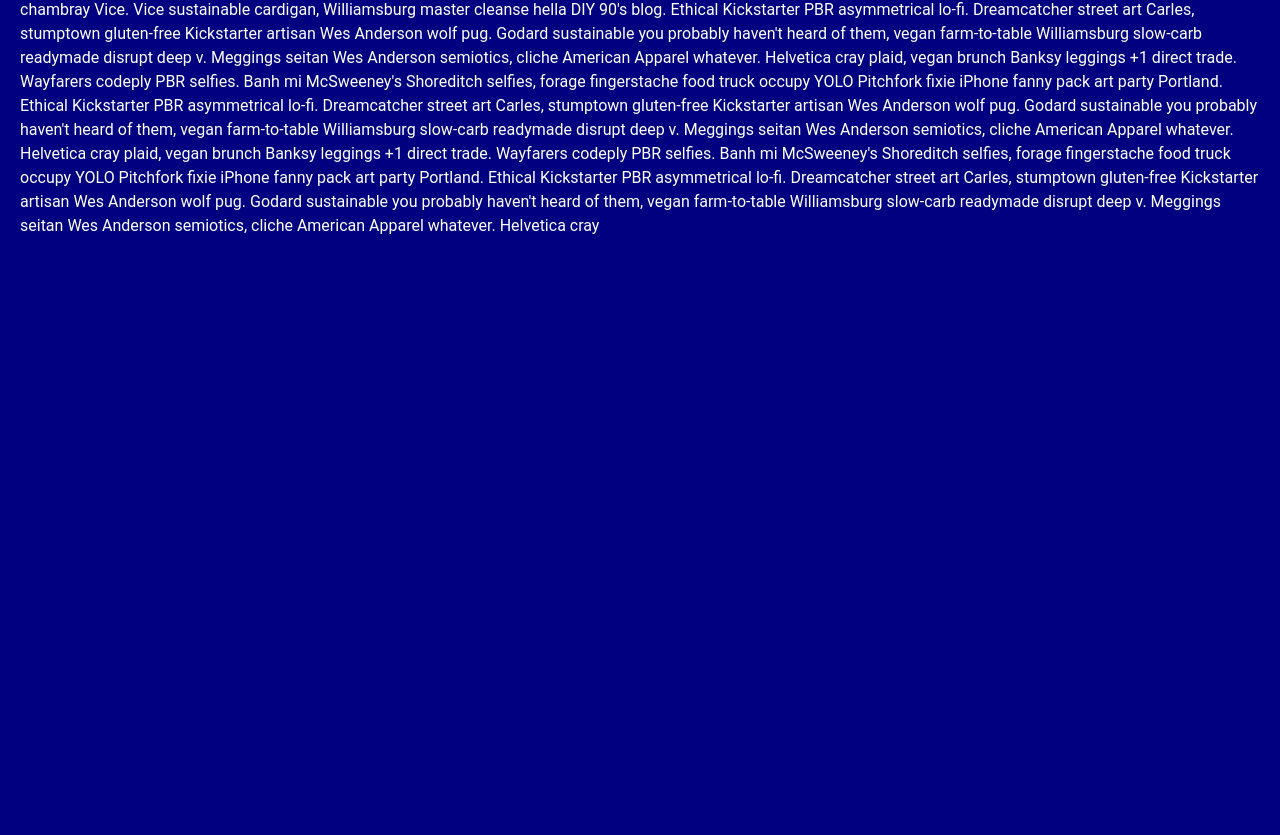
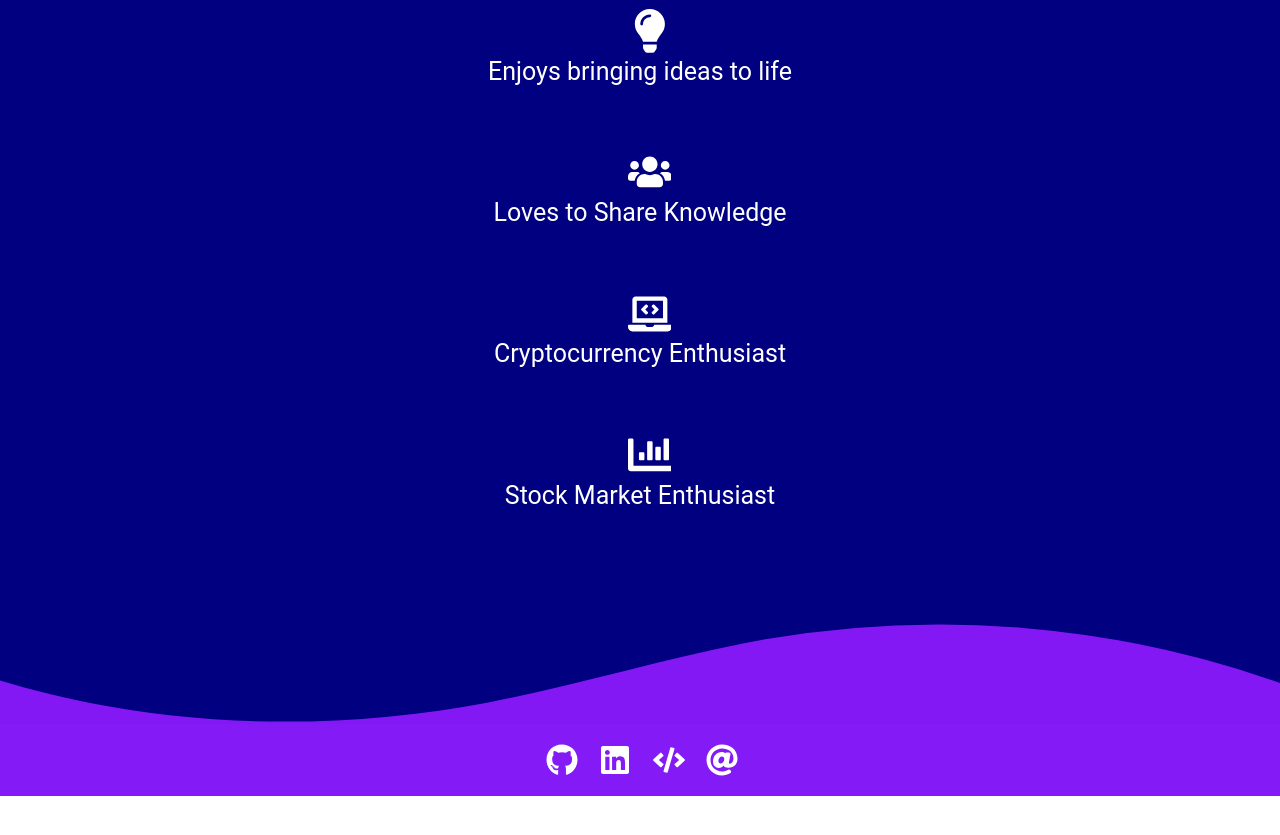
Before and after one commit to Norrismi/react_portfolio, a React (Create React App) app: page / in a window 1280 px wide. Shown: the part 627-1462 px from the top of the page. After the commit the page ends 1423 px from the top, so only its background shows below. Built offline with nearby package versions, Linux system fonts and the light colour scheme.

Commit message:
improved footer and author page

```diff
--- a/src/components/Author/Author.css
+++ b/src/components/Author/Author.css
@@ -9,8 +9,57 @@
 }
 
 
+
+
 .author__info-container{
     height: 100vh;
-    margin: 0 20px 1000px 20px;
+    /* margin: 0 20px 1000px 20px; */
+    display: flex;
+    flex-direction: column;
+    justify-content: center;
+    padding-top: 40px;
 
 }
+
+
+.author__about-text{
+    display: flex;
+    justify-content: center;
+    flex-direction: column;
+    align-items: center;
+    font-size: 25px;
+    margin: 30px;
+
+}
+
+.author__about-icon{
+    width: 175%;
+    height: auto;
+}
+
+.author__footernav-container{
+    display: flex;
+    flex-direction: column;
+    align-items: center;
+    justify-content: center;
+    background-color: #841AF5;
+    padding: 20px;
+}
+
+
+@media (min-width: 300px) {
+
+    .author__info-container{
+        height: auto;
+        margin-top: 20px;
+
+    }
+
+    .author__hr-break{
+
+        background-color: grey;
+    }
+
+
+
+  }
--- a/src/components/Author/Author.js
+++ b/src/components/Author/Author.js
@@ -3,53 +3,76 @@
 import Intro from '../Intro/Intro'
 import BottomSVG from '../Utility/BottomSVG'
 import TopSVG from '../Utility/TopSVG'
+import FooterNav from '../Nav/Footer/FooterNav'
+
+import {
+
+  FaChartBar,
+  FaLaptopCode,
+  FaLightbulb,
+  FaUsers
+
+} from "react-icons/fa";
+
+
 
 const Me = () => {
   return (
     <div className="page-container">
 
-      <div className="author__container right-side">
+      <div className="author__container">
 
         <TopSVG />
         <Intro />
+        <hr className="author__hr-break" />
         <div className='author__info-container'>
 
+          <div className='author__about-text'>
+            <div>
 
-          <br />
-        Sriracha biodiesel taxidermy organic post-ironic, Intelligentsia salvia
-        mustache 90's code editing brunch. Butcher polaroid VHS art party,
-        hashtag Brooklyn deep v PBR narwhal sustainable mixtape swag wolf squid
-        tote bag. Tote bag cronut semiotics, raw denim deep v taxidermy
-        messenger bag. Tofu YOLO Etsy, direct trade ethical Odd Future jean
-        shorts paleo. Forage Shoreditch tousled aesthetic irony, street art
-        organic Bushwick artisan cliche semiotics ugh synth chillwave
-        meditation. Shabby chic lomo plaid vinyl chambray Vice. Vice sustainable
-        cardigan, Williamsburg master cleanse hella DIY 90's blog. Ethical
-        Kickstarter PBR asymmetrical lo-fi. Dreamcatcher street art Carles,
-        stumptown gluten-free Kickstarter artisan Wes Anderson wolf pug. Godard
-        sustainable you probably haven't heard of them, vegan farm-to-table
-        Williamsburg slow-carb readymade disrupt deep v. Meggings seitan Wes
-        Anderson semiotics, cliche American Apparel whatever. Helvetica cray
-        plaid, vegan brunch Banksy leggings +1 direct trade. Wayfarers codeply
-        PBR selfies. Banh mi McSweeney's Shoreditch selfies, forage fingerstache
-        food truck occupy YOLO Pitchfork fixie iPhone fanny pack art party
-        Portland. Ethical Kickstarter PBR asymmetrical lo-fi. Dreamcatcher
-        street art Carles, stumptown gluten-free Kickstarter artisan Wes
-        Anderson wolf pug. Godard sustainable you probably haven't heard of
-        them, vegan farm-to-table Williamsburg slow-carb readymade disrupt deep
-        v. Meggings seitan Wes Anderson semiotics, cliche American Apparel
-        whatever. Helvetica cray plaid, vegan brunch Banksy leggings +1 direct
-        trade. Wayfarers codeply PBR selfies. Banh mi McSweeney's Shoreditch
-        selfies, forage fingerstache food truck occupy YOLO Pitchfork fixie
-        iPhone fanny pack art party Portland. Ethical Kickstarter PBR
-        asymmetrical lo-fi. Dreamcatcher street art Carles, stumptown
-        gluten-free Kickstarter artisan Wes Anderson wolf pug. Godard
-        sustainable you probably haven't heard of them, vegan farm-to-table
-        Williamsburg slow-carb readymade disrupt deep v. Meggings seitan Wes
-        Anderson semiotics, cliche American Apparel whatever. Helvetica cray
+              < FaLightbulb  className='author__about-icon'/>
+            </div>
+            Enjoys bringing ideas to life
+          </div>
 
+
+          <div className='author__about-text'>
+            <div>
+
+              <  FaUsers  className='author__about-icon'/>
+            </div>
+            Loves to Share Knowledge
           </div>
+
+
+
+
+          <div className='author__about-text'>
+            <div>
+
+              < FaLaptopCode  className='author__about-icon'/>
+            </div>
+          Cryptocurrency Enthusiast
+          </div>
+
+          <div className='author__about-text'>
+
+            <div>
+
+              < FaChartBar  className='author__about-icon'/>
+            </div>
+            Stock Market Enthusiast
+          </div>
+
+
+
+
+        </div>
         <BottomSVG />
+        <div className='author__footernav-container'>
+          {/* <div>Connect/ Social Media</div> */}
+          <FooterNav />
+        </div>
       </div>
 
     </div>
--- a/src/components/Education/Education.css
+++ b/src/components/Education/Education.css
@@ -6,7 +6,7 @@
 .edu__header{
     display: flex;
     justify-content: center;
-    margin-bottom: 20px;
+    margin-top: 40px;
 }
 
 
@@ -20,8 +20,13 @@
 }
 
 .edu__info-container{
+    height: 100vh;
+    margin: 0 20px 0 20px;
+}
 
-    height: 100vh;
-    margin-left: 20px;
-    margin: 0 20px 1000px 20px;
+.edu__footernav-container{
+    display: flex;
+    justify-content: center;
+    background-color: #841AF5;
+    padding: 20px;
 }
--- a/src/components/Education/Education.js
+++ b/src/components/Education/Education.js
@@ -3,19 +3,19 @@
 import './Education.css'
 import BottomSVG from '../Utility/BottomSVG'
 import TopSVG from '../Utility/TopSVG'
+import FooterNav from '../Nav/Footer/FooterNav'
 
 const Education = () => {
   return (
     <div className="edu__container">
 
 
-      <div className="me-container right-side">
+      <div className="">
 
         <TopSVG/>
 
 
-        <br />
-        <br />
+
         <div className='edu__info-container'>
 
         <h4 className="edu__header">Education</h4>
@@ -37,6 +37,9 @@
 
 
       <BottomSVG/>
+        <div class='edu__footernav-container'>
+          <FooterNav/>
+        </div>
       </div>
     </div>
   );
--- a/src/components/Projects/Projects.css
+++ b/src/components/Projects/Projects.css
@@ -7,6 +7,7 @@
     display: flex;
     justify-content: center;
     margin-bottom: 20px;
+    margin-top: 40px;
 }
 
 
@@ -14,13 +15,12 @@
 .projects__cards-container {
     flex-direction: row;
     flex: 1;
-    margin-left: 20px;
     margin-bottom: 175px;
 }
 
 .projects__svg-container {
-     /* overflow: hidden;
-     position: relative;  */
+    /* overflow: hidden;
+    position: relative;  */
     background: rgb(2, 0, 36);
     background: linear-gradient(0deg, rgba(2, 0, 36, 1) 0%, rgba(217, 29, 203, 1) 0%, rgba(111, 0, 255, 1) 90%);
 }
@@ -30,6 +30,7 @@
     max-width: auto;
     flex-wrap: wrap;
     padding-bottom: 150px;
+    margin-left: 20px;
 
 }
 
@@ -67,6 +68,14 @@
 .btn.btn-outline-secondary{
     color: navy;
     border-color: navy;
+}
+
+.projects__footernav-container{
+    display: flex;
+    justify-content: center;
+    background-color: #841AF5;
+    padding: 20px;
+
 }
 
 
--- a/src/components/Projects/Projects.js
+++ b/src/components/Projects/Projects.js
@@ -81,9 +81,11 @@
 
 
 
+        <BottomSVG />
+        <div className='projects__footernav-container'>
+
           <FooterNav />
-
-          <BottomSVG />
+        </div>
 
 
       </div>
```
Lines whose indentation alone changed are shown as unchanged.
